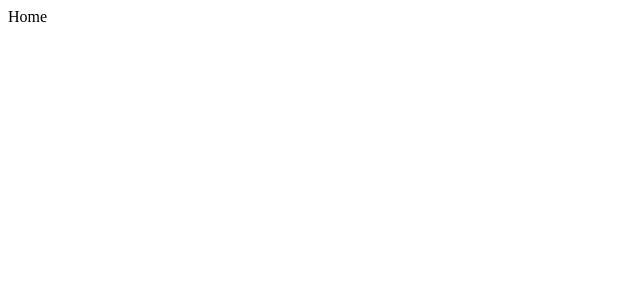
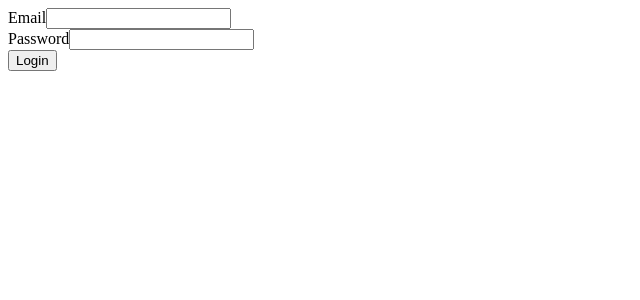
Before and after one commit to codecourse/laravel-sanctum-composition-api-auth, a Vue app in the folder client/: page / in a window 1280 px wide. Shown: the top 300 px of the page, without its empty margins (0-640 px from the left). Built offline with nearby package versions, Linux system fonts and the light colour scheme.

Commit message:
Episode 6

```diff
--- a/client/package.json
+++ b/client/package.json
@@ -7,6 +7,7 @@
     "serve": "vite preview"
   },
   "dependencies": {
+    "axios": "^0.22.0",
     "vue": "^3.2.16"
   },
   "devDependencies": {
--- a/client/src/App.vue
+++ b/client/src/App.vue
@@ -1,7 +1,33 @@
 <template>
-  Home
+  <form v-on:submit.prevent="login">
+      <div>
+          <label for="email">Email</label>
+          <input type="text" name="email" id="email" v-model="form.email">
+      </div>
+
+      <div>
+          <label for="password">Password</label>
+          <input type="password" name="password" id="password" v-model="form.password">
+      </div>
+
+      <div>
+          <button type="submit">Login</button>
+      </div>
+  </form>
 </template>
 
 <script setup>
+    import axios from 'axios'
+    import { reactive } from 'vue'
 
+    const form = reactive({
+        email: '',
+        password: ''
+    })
+
+    const login = async () => {
+        await axios.get('/sanctum/csrf-cookie')
+
+        await axios.post('/login', form)
+    }
 </script>
--- a/client/src/main.js
+++ b/client/src/main.js
@@ -1,4 +1,8 @@
 import { createApp } from 'vue'
 import App from './App.vue'
+import axios from 'axios'
+
+axios.defaults.baseURL = 'http://localhost:8000'
+axios.defaults.withCredentials = true
 
 createApp(App).mount('#app')
```
Also changed, not shown: 1 other file (tests, documents, lock files or other folders).
